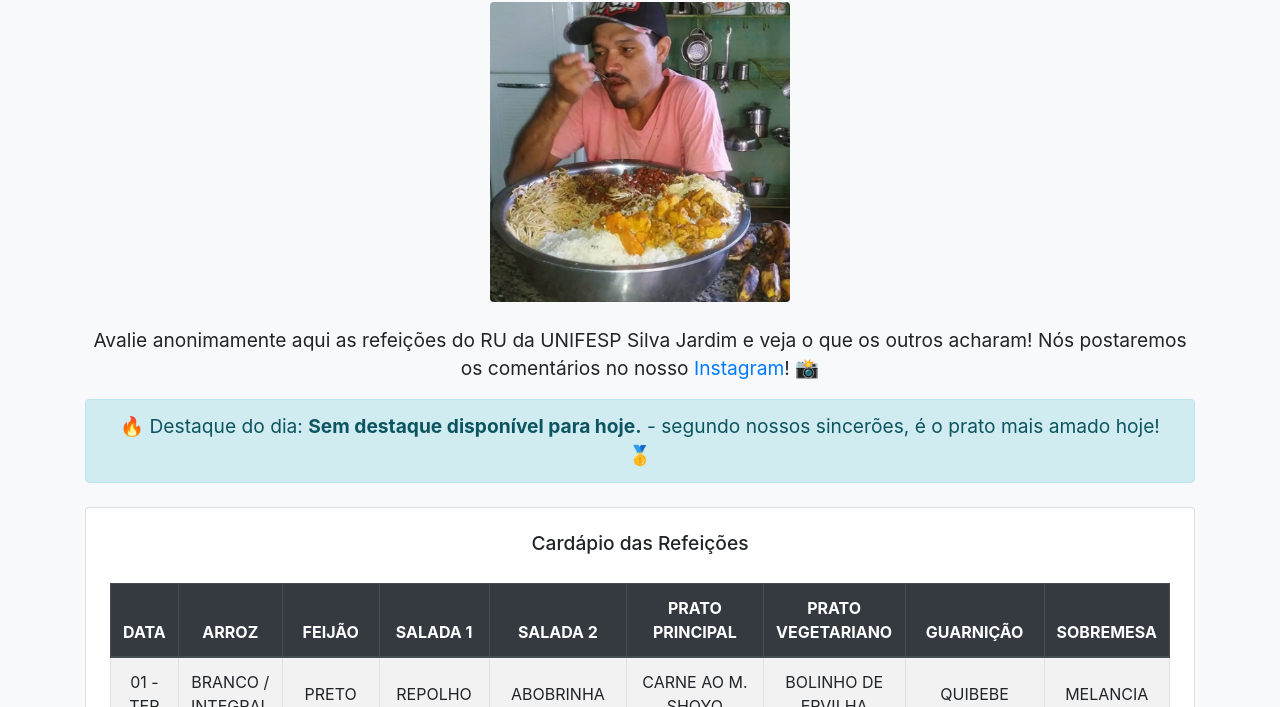
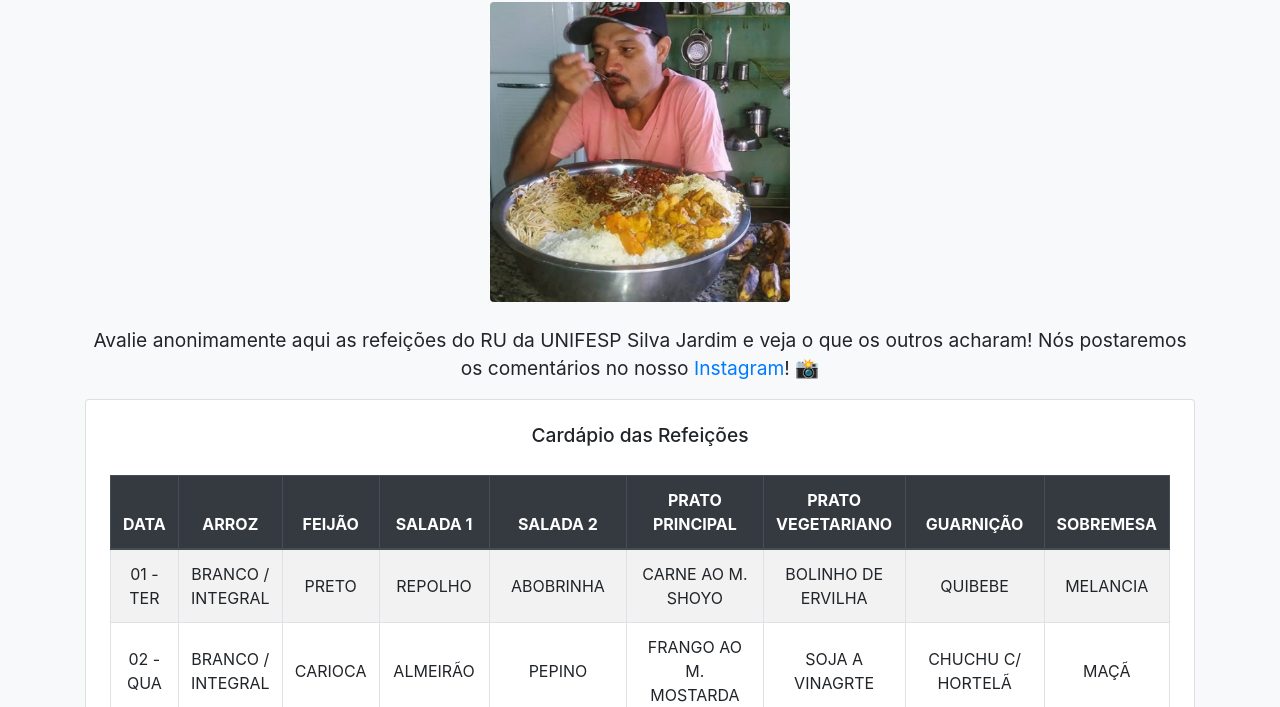
Before and after one commit to hericmr/RU, a plain HTML site: page index.html in a window 1280 px wide. Shown: the part 93-800 px from the top of the page. Drawn offline with nearby package versions, Linux system fonts and the light colour scheme; no server answers.

Commit message:
Update index.html

```diff
--- a/index.html
+++ b/index.html
@@ -35,10 +35,7 @@
         </div>
         <p class="text-center">Avalie anonimamente aqui as refeições do RU da UNIFESP Silva Jardim e veja o que os outros acharam! Nós postaremos os comentários no nosso <a href="https://www.instagram.com" target="_blank">Instagram</a>! 📸</p>
 
-        <!-- Destaques do dia -->
-        <div class="alert alert-info text-center mb-4">
-            🔥 Destaque do dia: <strong id="destaque-principal">Carregando o prato do dia...</strong> - segundo nossos sincerões, é o prato mais amado hoje! 🥇
-        </div>
+
 
         <!-- Tabela de cardápio -->
         <div class="card p-4 mb-4">
```
